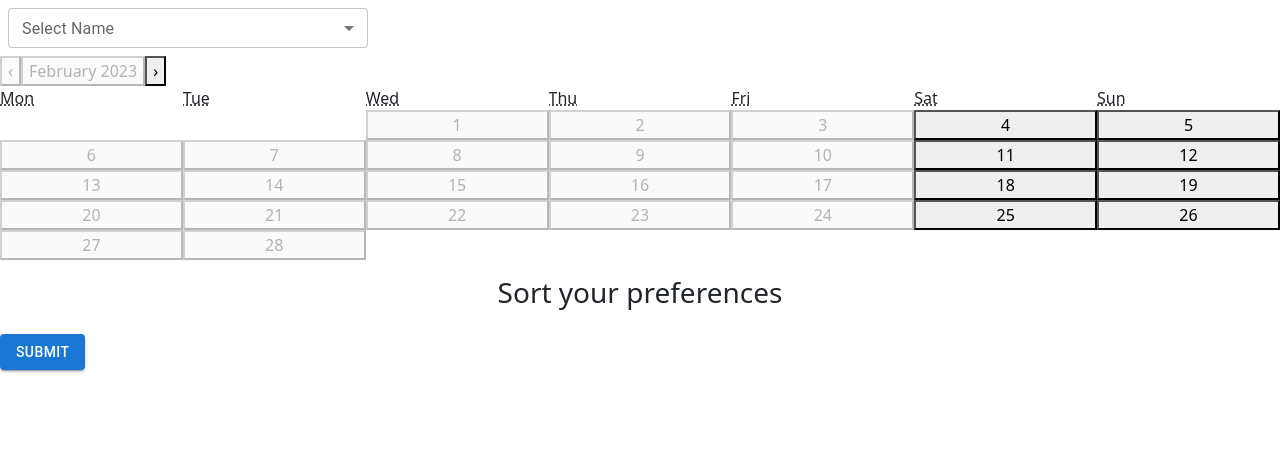
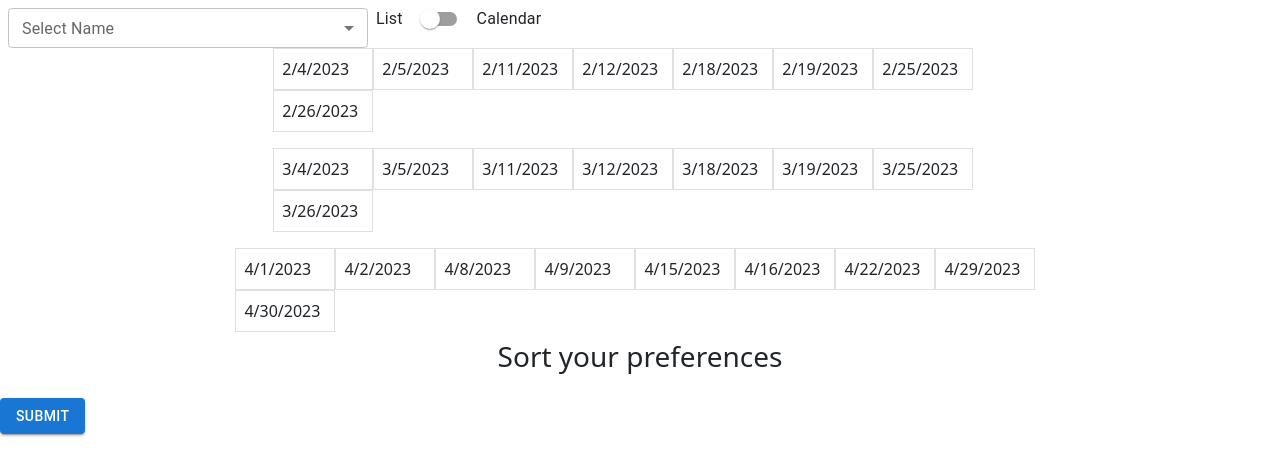
Before and after one commit to Jezla/weekend-scheduler, a React (Create React App) app in the folder frontend/: page / in a window 1280 px wide. Shown: the top 476 px of the page. Built offline with nearby package versions, Linux system fonts and the light colour scheme.

Commit message:
Started List View

```diff
--- a/frontend/src/App.js
+++ b/frontend/src/App.js
@@ -5,17 +5,46 @@ import Container from 'react-bootstrap/Container';
 import {DndContext, closestCenter, useSensor, useSensors, PointerSensor} from "@dnd-kit/core";
 import {arrayMove, SortableContext, verticalListSortingStrategy} from "@dnd-kit/sortable";
 import { useState, useEffect } from 'react';
-import { SortableItem } from './SortableItem';
 import Calendar from 'react-calendar';
 import {
-  TextField, Button, InputLabel, MenuItem, FormControl, Select
+  Button, InputLabel, MenuItem, FormControl, Select, Stack, Typography, Switch
 } from '@mui/material';
+
+import { SortableItem } from './SortableItem';
+import ListView from './ListView';
 
 function App() {
   const [name, setName] = useState("");
+  const [view, toggleView] = useState(false) // Toggle between list and calendar view
   const [selectedDates, setSelectedDates] = useState([]);
   const [calendarDate, setCalendarDate] = useState(new Date());
-  const [listDates, setListDates] = useState([]);
+  const [listDates, setListDates] = useState([
+    new Date(2023, 1, 4),
+    new Date(2023, 1, 5),
+    new Date(2023, 1, 11),
+    new Date(2023, 1, 12),
+    new Date(2023, 1, 18),
+    new Date(2023, 1, 19),
+    new Date(2023, 1, 25),
+    new Date(2023, 1, 26),
+    new Date(2023, 2, 4),
+    new Date(2023, 2, 5),
+    new Date(2023, 2, 11),
+    new Date(2023, 2, 12),
+    new Date(2023, 2, 18),
+    new Date(2023, 2, 19),
+    new Date(2023, 2, 25),
+    new Date(2023, 2, 26),
+    new Date(2023, 3, 1),
+    new Date(2023, 3, 2),
+    new Date(2023, 3, 8),
+    new Date(2023, 3, 9),
+    new Date(2023, 3, 15),
+    new Date(2023, 3, 16),
+    new Date(2023, 3, 22),
+    new Date(2023, 3, 29),
+    new Date(2023, 3, 30),
+  ]);
   const [nameList, setNameList] = useState(['asldkjaslkd asdkja', 'austin lai', 'thidaskld askdid']);
 
   const sensors = useSensors(
@@ -65,6 +94,7 @@ function App() {
 
   const handleSubmit = () => {
     console.log(name, selectedDates)
+    // TODO: check for existing name
     // TODO: probs add a confirmation popup
   }
 
@@ -89,8 +119,16 @@ function App() {
             {nameList.map((name, index) => <MenuItem key={index} value={name}>{name}</MenuItem>)}
           </Select>
         </FormControl>
+        <FormControl>
+          <Stack direction="row" spacing={1} alignItems="center">
+            <Typography>List</Typography>
+            <Switch size="medium" checked={view} onChange={(e) => toggleView(e.target.checked)}/>
+            <Typography>Calendar</Typography>
+          </Stack>
+        </FormControl>
       </div>
       <div>
+        { view ?
           <Calendar
             onChange={date => setDates(date)}
             value={calendarDate}
@@ -102,6 +140,13 @@ function App() {
             tileDisabled={({date}) => setDisabled(date)}
             showNeighboringMonth={false}
           />
+          :
+          <ListView
+            selectedDates={selectedDates}
+            setSelectedDates={setSelectedDates}
+            listDates={listDates}
+          />
+        }
         <Container className="p-3" style={{ "width": "50%" }} align="center">
           <h3>Sort your preferences</h3>
           <DndContext sensors={sensors} collisionDetection={closestCenter} onDragEnd={handleDragEnd}>
@@ -121,7 +166,6 @@ function App() {
       </div>
     </>
   );
-
 }
 
 export default App;
--- /dev/null
+++ b/frontend/src/ListView.js
@@ -0,0 +1,86 @@
+import React from "react";
+import { Container } from '@mui/material';
+import Grid from '@mui/material/Unstable_Grid2';
+
+const ListView = (props) => {
+  const [monthList1, setMonthList1] = React.useState([]);
+  const [monthList2, setMonthList2] = React.useState([]);
+  const [monthList3, setMonthList3] = React.useState([]);
+
+  React.useEffect(() => {
+    const quarters = [[1,2,3],[4,5,6],[7,8,9],[10,11,0]]
+    const q = 0 // TODO: Un-hardcode this (get current quarter)
+    setMonthList1(props.listDates.filter(date => date.getMonth() === quarters[q][0]))
+    setMonthList2(props.listDates.filter(date => date.getMonth() === quarters[q][1]))
+    setMonthList3(props.listDates.filter(date => date.getMonth() === quarters[q][2]))
+  }, [props.listDates])
+
+  const defaultBorder = {
+    borderTop: '1px solid',
+    borderLeft: '1px solid',
+    borderRight: '1px solid',
+    borderBottom: '1px solid',
+    borderColor: 'divider',
+  }
+
+  return (
+    <Container>
+      <Grid
+        container
+        spacing={4}
+        justifyContent='center'
+      >
+        <Grid
+          container
+          spacing={2}
+        >
+          {monthList1 && monthList1.map((date, index) => (
+            <Grid
+              sx={defaultBorder}
+              key={index}
+              {...{ xs: 6 }}
+              minHeight={25}
+              maxWidth={100}
+            >
+              {date.toLocaleDateString()}
+            </Grid>
+          ))}
+        </Grid>
+        <Grid
+          container
+          spacing={2}
+        >
+          {monthList2 && monthList2.map((date, index) => (
+            <Grid
+              sx={defaultBorder}
+              key={index}
+              {...{ xs: 6 }}
+              minHeight={25}
+              maxWidth={100}
+            >
+              {date.toLocaleDateString()}
+            </Grid>
+          ))}
+        </Grid>
+        <Grid
+          container
+          spacing={2}
+        >
+          {monthList3 && monthList3.map((date, index) => (
+            <Grid
+              sx={defaultBorder}
+              key={index}
+              {...{ xs: 6 }}
+              minHeight={25}
+              maxWidth={100}
+            >
+              {date.toLocaleDateString()}
+            </Grid>
+          ))}
+        </Grid>
+      </Grid>
+    </Container>
+  )
+};
+
+export default ListView;
--- a/frontend/src/SortableItem.js
+++ b/frontend/src/SortableItem.js
@@ -13,7 +13,8 @@ export function SortableItem(props) {
 
   const style = {
     transform: CSS.Transform.toString(transform),
-        transition
+    transition,
+    cursor: 'grab',
   }
 
   return (
```
Lines whose indentation alone changed are shown as unchanged.
